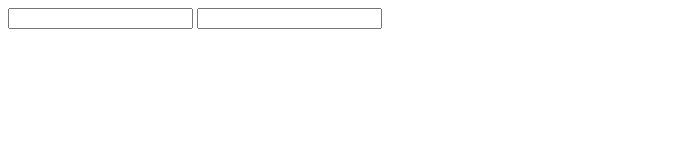
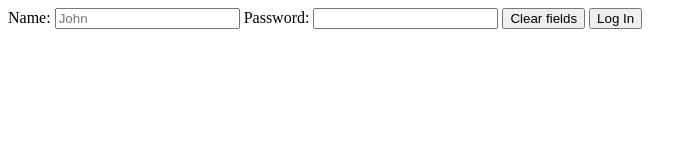
Before and after one commit to B-Little99/Login-system, a plain HTML site: page index.html in a window 1280 px wide. Shown: the whole page, without its empty margins (0-697 px from the left). Drawn offline with Linux system fonts and the light colour scheme.

Commit message:
Added the labels, inputs and buttons for the form.

```diff
--- a/index.html
+++ b/index.html
@@ -9,13 +9,17 @@
 
         </div>
         <div id="loginContainer">
-            <form action="">
-                <label for="">
-                    <input type="text">
+            <form action="" method = "GET">
+                <label for="Name" >
+                    Name:
+                    <input id = "Name" name = "Name" type="text" placeholder="John" required>
                 </label>
-                <label for="">
-                    <input type="text">
+                <label for="Password">
+                    Password:
+                    <input id = "Password" name = "Password" type="password" required>
                 </label>
+                <button type="reset">Clear fields</button>
+                <button type="submit">Log In</button>
             </form>
         </div>
     </div>
```
